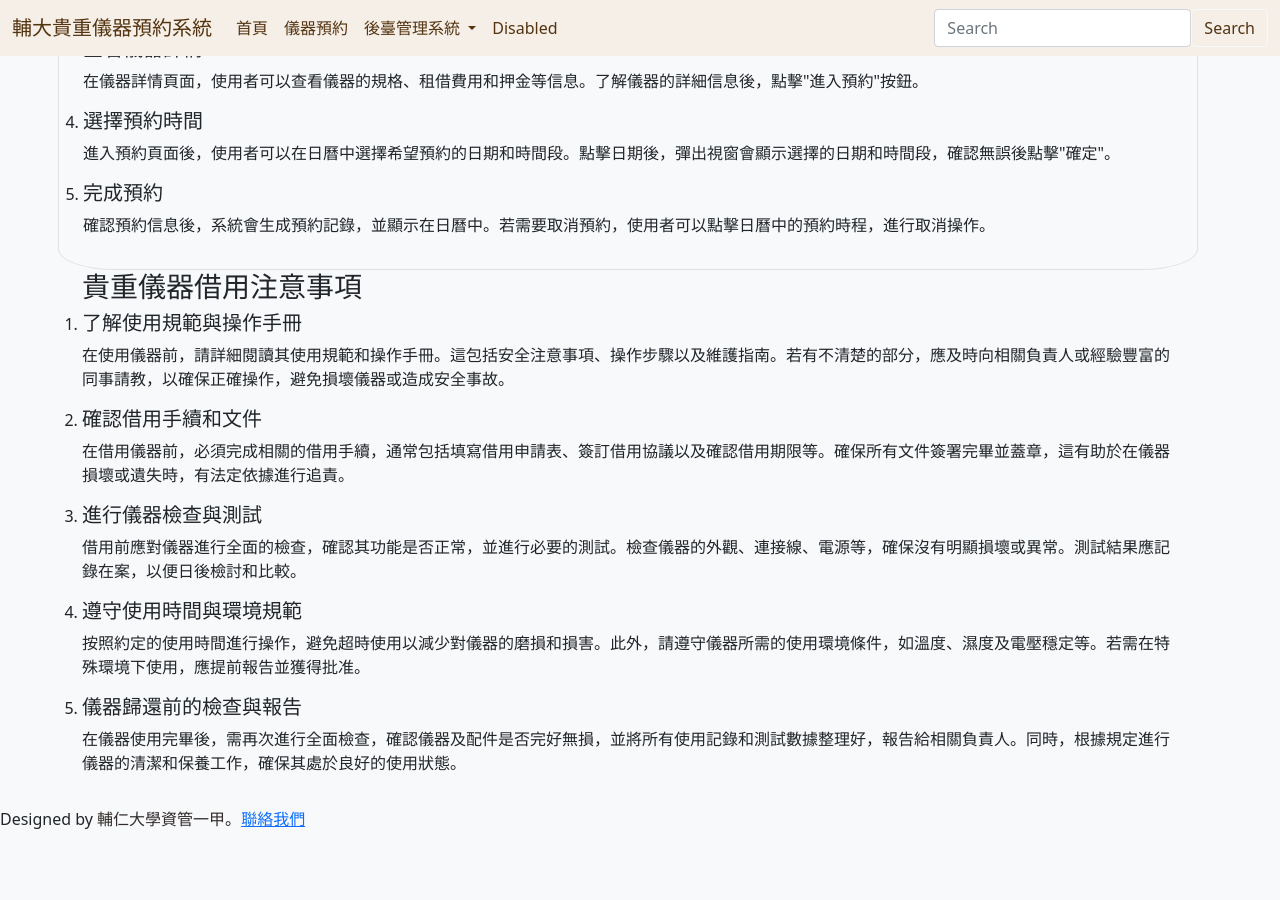
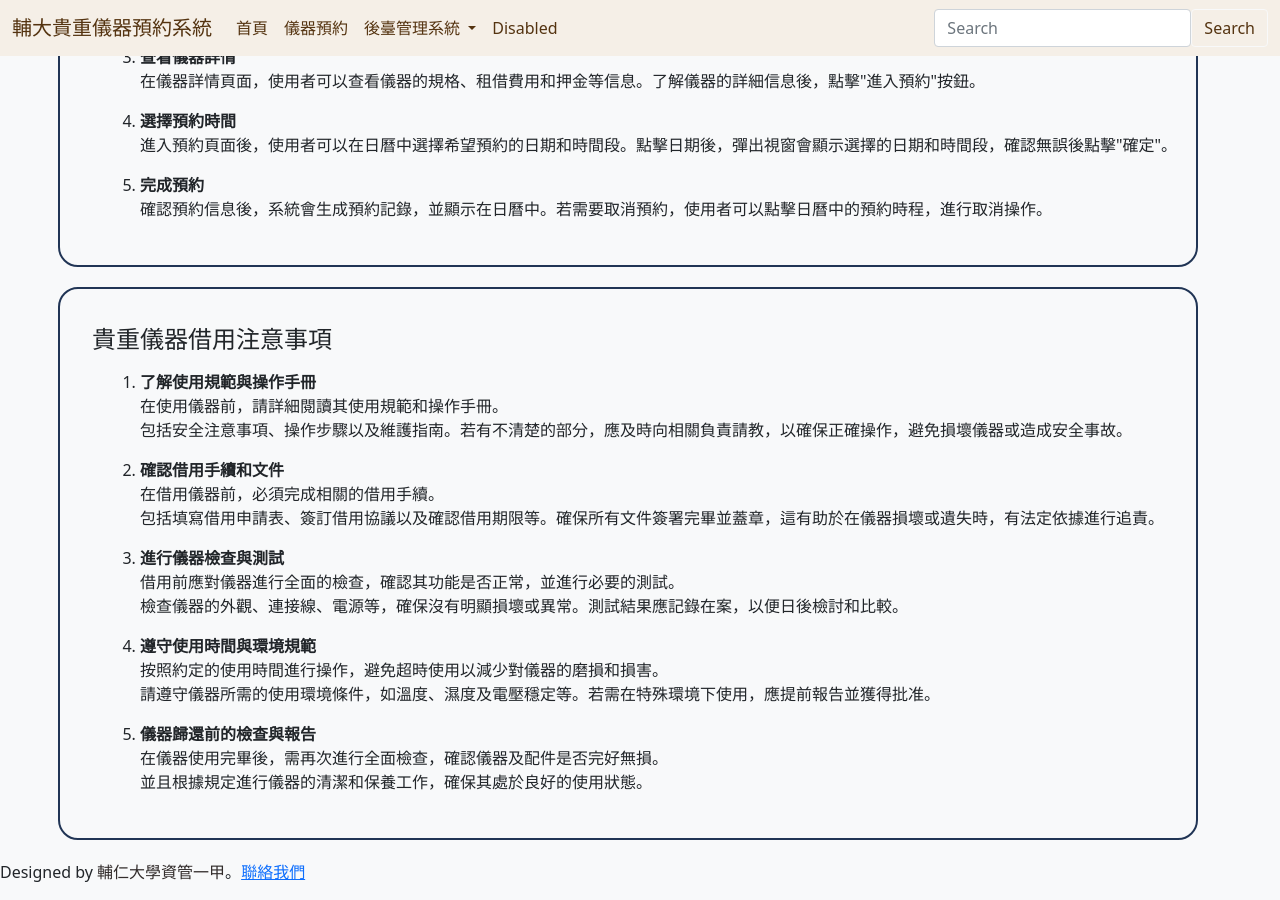
Before and after one commit to Vickipediaa/WEB-Final, a Jekyll site: the page firstindex.html, which Jekyll copies as it is, in a window 1280 px wide and 900 px high, scrolled down 2366 px. Built offline with Jekyll 4.4.1, drawn with Linux system fonts in a browser that asks for light colours; before the commit the page ends 3213 px from its top, so only the background shows below that.

Commit message:
Update firstindex.html

```diff
--- a/firstindex.html
+++ b/firstindex.html
@@ -64,58 +64,60 @@
   <div class="container">
     <div class="row">
       <div class="col">
-        <img src="../WEB-Final/pic/1.png">
+        <a href="#steps"><img src="../WEB-Final/pic/1.png"></a>
       </div>
       <div class="col">
-        <img src="../WEB-Final/pic/2.png">
+        <a href="#notice"><img src="../WEB-Final/pic/2.png"></a>
       </div>
-      <div class="row border  " style="border-radius:5%; border-color:#213555 ; bor">
-        <h3>儀器預約步驟</h3>
-    <ol>
+      <div class="row"
+        style="border-radius: 20px; border-color: #213555; border-width: 2px; border-style: solid; padding:20px; margin-bottom: 20px;">
+        <h4 id="steps" >儀器預約步驟</h4>
+        <ol class="mx-5 my-2">
           <li>
-            <h5>註冊並登入系統</h5>
+            <b>註冊並登入系統</b>
             <p>使用者需要先在註冊頁面創建一個帳號，提供有效的電子郵件地址和設置密碼。完成註冊後，使用者可以使用註冊的帳號和密碼登入系統。</p>
           </li>
           <li>
-            <h5>瀏覽並選擇儀器</h5>
+            <b>瀏覽並選擇儀器</b>
             <p>登入後，使用者可以在首頁進行儀器查詢。可以通過選擇不同的類別來過濾儀器。選擇所需的儀器後，點擊"查看詳情"按鈕進入儀器的詳細頁面。</p>
           </li>
           <li>
-            <h5>查看儀器詳情</h5>
+            <b>查看儀器詳情</b>
             <p>在儀器詳情頁面，使用者可以查看儀器的規格、租借費用和押金等信息。了解儀器的詳細信息後，點擊"進入預約"按鈕。</p>
           </li>
           <li>
-            <h5>選擇預約時間</h5>
+            <b>選擇預約時間</b>
             <p>進入預約頁面後，使用者可以在日曆中選擇希望預約的日期和時間段。點擊日期後，彈出視窗會顯示選擇的日期和時間段，確認無誤後點擊"確定"。</p>
           </li>
           <li>
-            <h5>完成預約</h5>
+            <b>完成預約</b>
             <p>確認預約信息後，系統會生成預約記錄，並顯示在日曆中。若需要取消預約，使用者可以點擊日曆中的預約時程，進行取消操作。</p>
           </li>
         </ol>
       </div>
-      <div class="row">
-        <h3>貴重儀器借用注意事項</h3>
-        <ol>
+      <div class="row"
+        style="border-radius: 20px; border-color: #213555; border-width: 2px; border-style: solid; padding: 20px; margin-bottom: 20px;">
+        <h4 class="mt-3" id="notice">貴重儀器借用注意事項</h4>
+        <ol class="mx-5 my-2">
           <li>
-            <h5>了解使用規範與操作手冊</h5>
-            <p>在使用儀器前，請詳細閱讀其使用規範和操作手冊。這包括安全注意事項、操作步驟以及維護指南。若有不清楚的部分，應及時向相關負責人或經驗豐富的同事請教，以確保正確操作，避免損壞儀器或造成安全事故。</p>
+            <b>了解使用規範與操作手冊</b>
+            <p>在使用儀器前，請詳細閱讀其使用規範和操作手冊。<br>包括安全注意事項、操作步驟以及維護指南。若有不清楚的部分，應及時向相關負責請教，以確保正確操作，避免損壞儀器或造成安全事故。</p>
           </li>
           <li>
-            <h5>確認借用手續和文件</h5>
-            <p>在借用儀器前，必須完成相關的借用手續，通常包括填寫借用申請表、簽訂借用協議以及確認借用期限等。確保所有文件簽署完畢並蓋章，這有助於在儀器損壞或遺失時，有法定依據進行追責。</p>
+            <b>確認借用手續和文件</b>
+            <p>在借用儀器前，必須完成相關的借用手續。<br>包括填寫借用申請表、簽訂借用協議以及確認借用期限等。確保所有文件簽署完畢並蓋章，這有助於在儀器損壞或遺失時，有法定依據進行追責。</p>
           </li>
           <li>
-            <h5>進行儀器檢查與測試</h5>
-            <p>借用前應對儀器進行全面的檢查，確認其功能是否正常，並進行必要的測試。檢查儀器的外觀、連接線、電源等，確保沒有明顯損壞或異常。測試結果應記錄在案，以便日後檢討和比較。</p>
+            <b>進行儀器檢查與測試</b>
+            <p>借用前應對儀器進行全面的檢查，確認其功能是否正常，並進行必要的測試。<br>檢查儀器的外觀、連接線、電源等，確保沒有明顯損壞或異常。測試結果應記錄在案，以便日後檢討和比較。</p>
           </li>
           <li>
-            <h5>遵守使用時間與環境規範</h5>
-            <p>按照約定的使用時間進行操作，避免超時使用以減少對儀器的磨損和損害。此外，請遵守儀器所需的使用環境條件，如溫度、濕度及電壓穩定等。若需在特殊環境下使用，應提前報告並獲得批准。</p>
+            <b>遵守使用時間與環境規範</b>
+            <p>按照約定的使用時間進行操作，避免超時使用以減少對儀器的磨損和損害。<br>請遵守儀器所需的使用環境條件，如溫度、濕度及電壓穩定等。若需在特殊環境下使用，應提前報告並獲得批准。</p>
           </li>
           <li>
-            <h5>儀器歸還前的檢查與報告</h5>
-            <p>在儀器使用完畢後，需再次進行全面檢查，確認儀器及配件是否完好無損，並將所有使用記錄和測試數據整理好，報告給相關負責人。同時，根據規定進行儀器的清潔和保養工作，確保其處於良好的使用狀態。</p>
+            <b>儀器歸還前的檢查與報告</b>
+            <p>在儀器使用完畢後，需再次進行全面檢查，確認儀器及配件是否完好無損。<br>並且根據規定進行儀器的清潔和保養工作，確保其處於良好的使用狀態。</p>
           </li>
         </ol>
       </div>
```
Also changed, not shown: other parts of firstindex.html (+1 -1 lines). Lines whose indentation alone changed are shown as unchanged.
